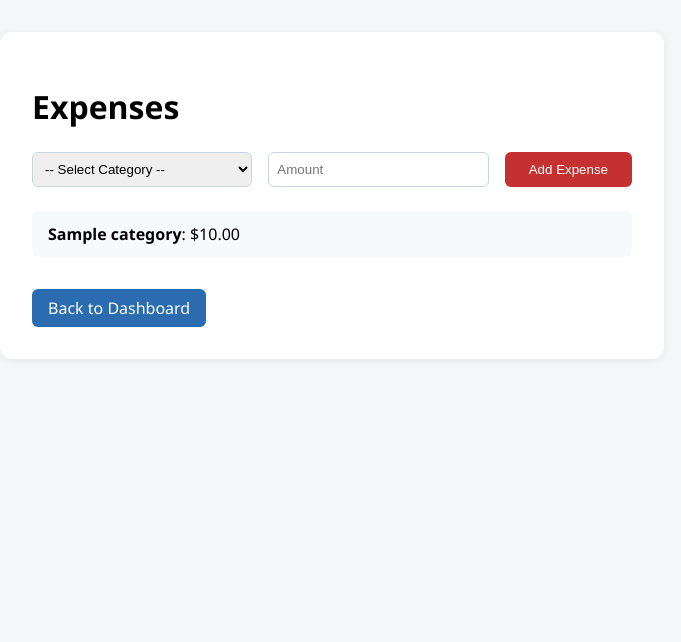
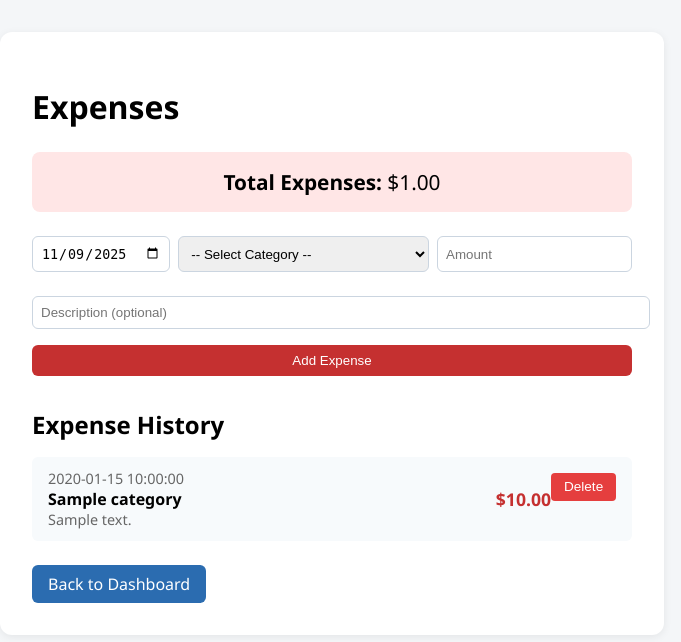
Before and after one commit to nickpalood/HabitHunter, a Flask app: template templates/expenses.html in a window 1280 px wide. Shown: the part 54-696 px from the top of the page, without its empty margins (308-989 px from the left). Run offline with Flask 3, Linux system fonts and the light colour scheme; the template is opened without the code that fills it: most values are stand-ins (such as "Sample title", 1, 10 or a date in 2020).

Commit message:
added extra features to income and expense tabs

```diff
--- a/static/expenses.css
+++ b/static/expenses.css
@@ -33,17 +33,50 @@ h1 {
     margin-bottom: 1.5rem;
 }
 
+h2 {
+    margin-top: 2rem;
+    margin-bottom: 1rem;
+}
+
+.total-box {
+    background: #ffe6e6;
+    padding: 1rem;
+    border-radius: 8px;
+    margin-bottom: 1.5rem;
+    text-align: center;
+    font-size: 1.3rem;
+}
+
 form {
     display: flex;
-    gap: 1rem;
+    flex-direction: column;
+    gap: 0.5rem;
     margin-bottom: 1.5rem;
+}
+
+.form-row {
+    display: grid;
+    grid-template-columns: 1fr 2fr 1.5fr;
+    gap: 0.5rem;
+    margin-bottom: 0.5rem;
+}
+
+form input[type="date"],
+form input[type="text"],
+form input[type="number"],
+form select {
+    padding: 0.5rem;
+    border-radius: 6px;
+    border: 1px solid #cbd5e0;
+    margin-bottom: 0.5rem;
+}
+
+form input[type="text"] {
+    width: 100%;
 }
 
 select, input[type="number"] {
     flex: 1;
-    padding: 0.5rem;
-    border-radius: 6px;
-    border: 1px solid #cbd5e0;
 }
 
 button {
@@ -54,6 +87,7 @@ button {
     border-radius: 6px;
     font-weight: 500;
     cursor: pointer;
+    width: 100%;
 }
 
 button:hover {
@@ -75,6 +109,50 @@ li {
     align-items: center;
 }
 
+.transaction-item {
+    display: flex;
+    justify-content: space-between;
+    align-items: center;
+    padding: 0.75rem 1rem;
+    margin-bottom: 0.5rem;
+    background: #f7fafc;
+    border-radius: 6px;
+}
+
+.transaction-details {
+    flex: 1;
+}
+
+.transaction-date {
+    color: #666;
+    font-size: 0.9rem;
+}
+
+.transaction-description {
+    font-size: 0.9rem;
+    color: #666;
+}
+
+.transaction-amount {
+    font-weight: bold;
+    color: #c53030;
+    font-size: 1.1rem;
+}
+
+.delete-btn {
+    background: #e53e3e;
+    color: white;
+    border: none;
+    padding: 0.4rem 0.8rem;
+    border-radius: 4px;
+    cursor: pointer;
+    font-size: 0.85rem;
+}
+
+.delete-btn:hover {
+    background: #c53030;
+}
+
 .flash {
     background: #fed7d7;
     color: #742a2a;
@@ -93,3 +171,9 @@ li {
     text-decoration: none;
     font-weight: 500;
 }
+
+.empty-state {
+    text-align: center;
+    color: #999;
+    padding: 2rem;
+}
--- a/templates/expenses.html
+++ b/templates/expenses.html
@@ -20,7 +20,14 @@
     </div>
     <div class="container">
         <h1>Expenses</h1>
+
+        <div class="total-box">
+            <strong>Total Expenses:</strong> ${{ "%.2f"|format(total_expenses|default(0)) }}
+        </div>
+
         <form method="post">
+            <div class="form-row">
+                <input type="date" name="date" required>
                 <select name="category" required>
                     <option value="">-- Select Category --</option>
                     <option value="Food & Dining">Food & Dining</option>
@@ -34,9 +41,12 @@
                     <option value="Insurance">Insurance</option>
                     <option value="Other">Other</option>
                 </select>
-            <input type="number" name="amount" placeholder="Amount" step="0.01" required>
+                <input type="number" name="amount" placeholder="Amount" step="0.01" min="0.01" required>
+            </div>
+            <input type="text" name="description" placeholder="Description (optional)">
             <button type="submit">Add Expense</button>
         </form>
+
         {% with messages = get_flashed_messages() %}
           {% if messages %}
             <div class="flash">
@@ -46,14 +56,34 @@
             </div>
           {% endif %}
         {% endwith %}
-        <ul>
+
+        <h2>Expense History</h2>
+
+        {% if expenses %}
             {% for expense in expenses %}
-            <li>
-                <span><strong>{{ expense.category }}</strong>: ${{ "%.2f"|format(expense.amount) }}</span>
-            </li>
+            <div class="transaction-item">
+                <div class="transaction-details">
+                    <div class="transaction-date">{{ expense.date }}</div>
+                    <div><strong>{{ expense.category }}</strong></div>
+                    {% if expense.description %}
+                    <div class="transaction-description">{{ expense.description }}</div>
+                    {% endif %}
+                </div>
+                <div class="transaction-amount">${{ "%.2f"|format(expense.amount) }}</div>
+                <form method="post" action="{{ url_for('delete_expense', expense_id=loop.index0) }}">
+                    <button type="submit" class="delete-btn" onclick="return confirm('Delete this expense?')">Delete</button>
+                </form>
+            </div>
             {% endfor %}
-        </ul>
+        {% else %}
+            <p class="empty-state">No expense entries yet. Add your first expense above!</p>
+        {% endif %}
+
         <a class="back-link" href="{{ url_for('dashboard') }}">Back to Dashboard</a>
     </div>
+
+    <script>
+        document.querySelector('input[type="date"]').valueAsDate = new Date();
+    </script>
 </body>
 </html>
```
Also changed, not shown: static/income.css (+83 -4 lines), templates/income.html (+36 -6 lines). Lines whose indentation alone changed are shown as unchanged.
